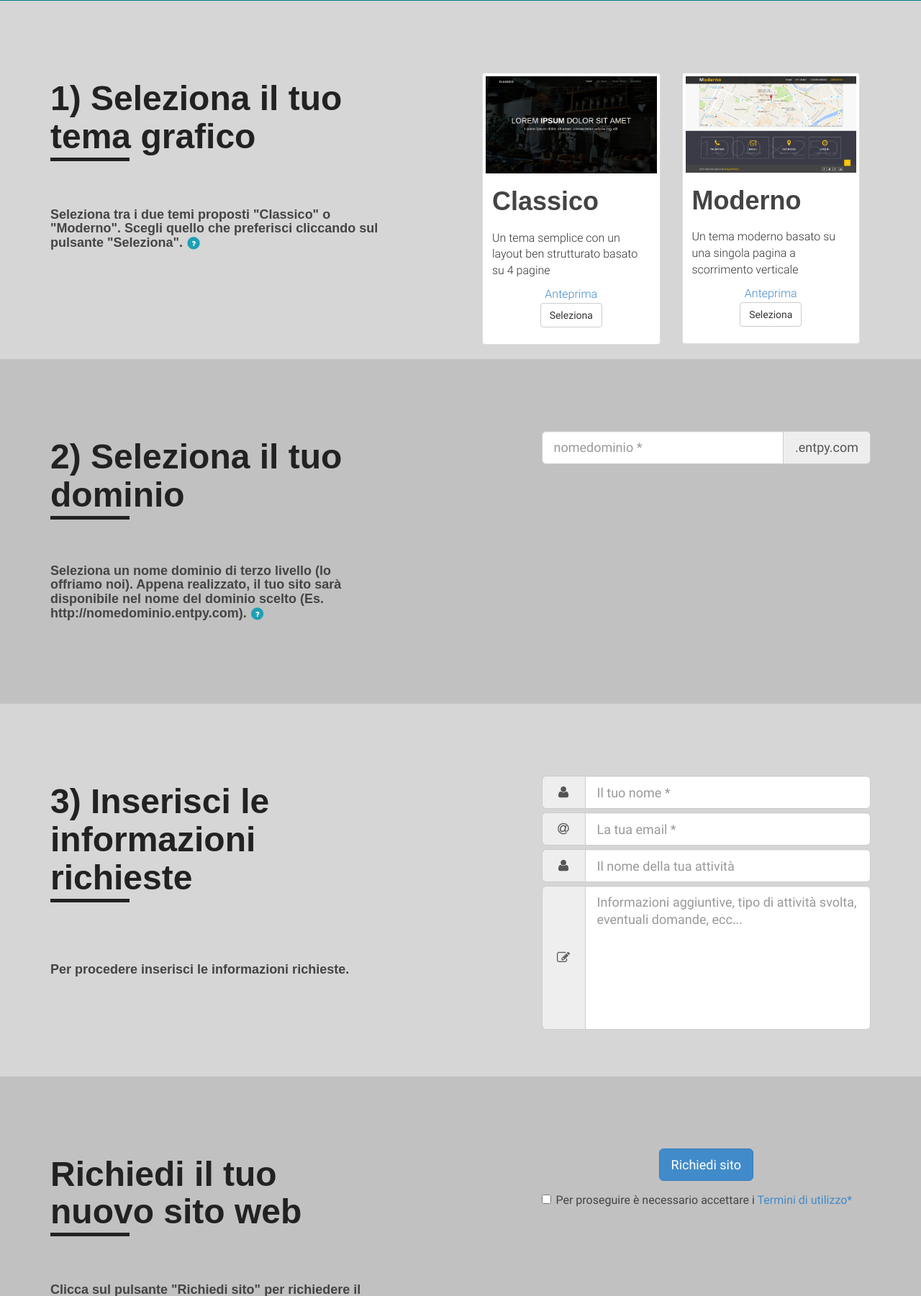
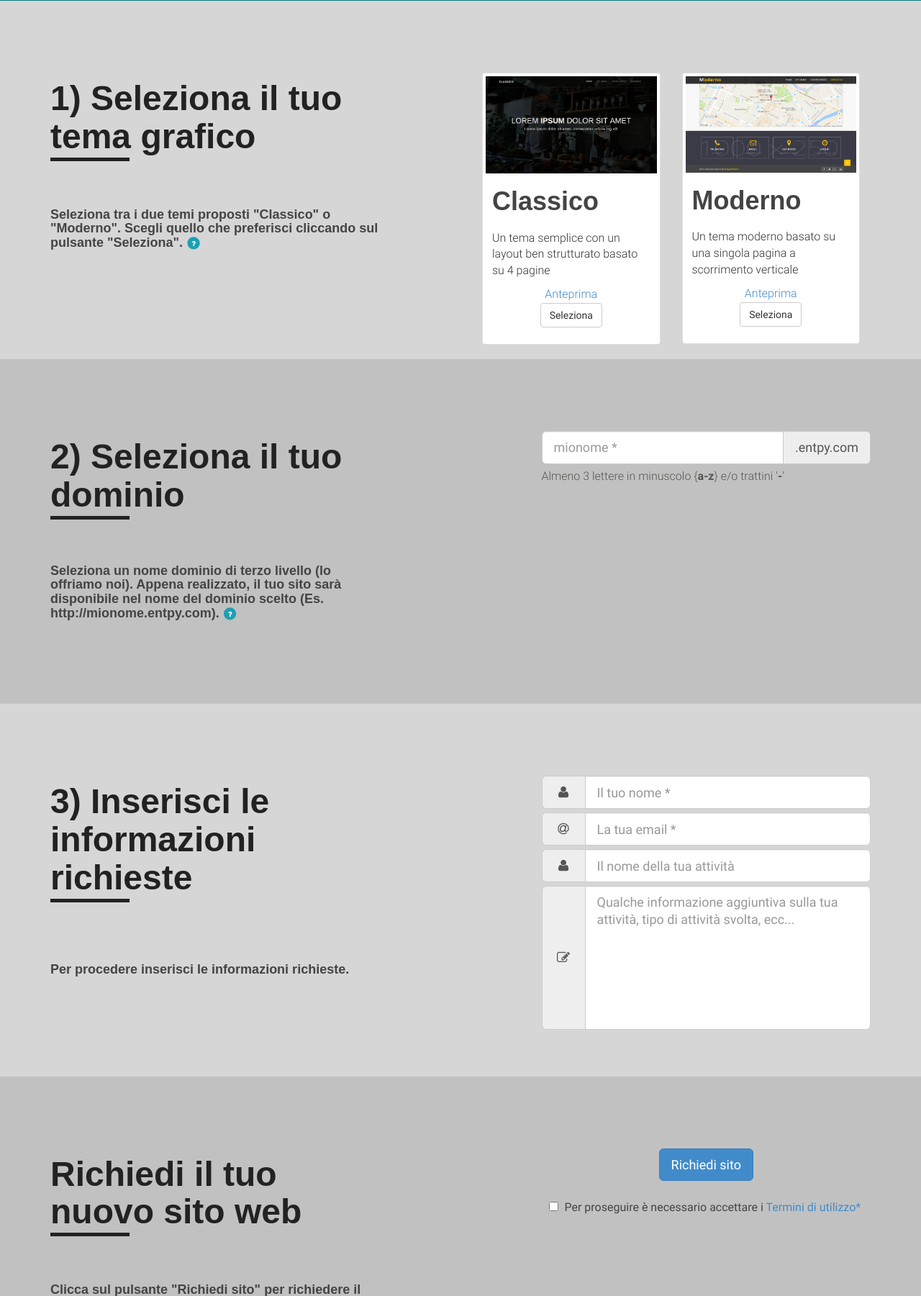
Before and after one commit to entpy/entpy_v2, a Django app: template entpy_v2/website/templates/website/l/www_landing1.html in a window 1280 px wide. Shown: the part 2160-3961 px from the top of the page at 72% size. Run offline with Django 3.2, Linux system fonts and the light colour scheme; the template is opened without the code that fills it, so the values that code supplies are empty; some web fonts are replaced.

Commit message:
working on landing page

```diff
--- a/entpy_v2/website/templates/website/l/www_landing1.html
+++ b/entpy_v2/website/templates/website/l/www_landing1.html
@@ -42,6 +42,20 @@
 
 		/* stile della modal errori form */
 		.error_span i { margin-right: 5px; color: red; }
+		.checkbox input[type="checkbox"], .checkbox-inline input[type="checkbox"], .radio input[type="radio"], .radio-inline input[type="radio"] { float: none;  margin-left: 0px; margin-right: 5px; }
+		.term_of_use_container { padding: 10px; }
+		.input_error_class { background-color: #FF9B9B; }
+		.input_success_class { background-color: #C3FF87; }
+		.has-error .input-group-addon { background-color: #FF9B9B; }
+		.text-muted { color: #555753; }
+
+		@media (max-width: 991px) {
+			/*.more-features > div, .more-features > div > div { display: inline-block; width: 100%; }*/
+			.more-features > div { display: table; width: 100%; }
+			.more-features > div > div { display: table-cell; width: 50%; }
+			.thumbnail a.btn { margin-top: 10px; }
+			.features-single > .features-cont { width: 100%; }
+		}
 	</style>
 	<!-- About Area Start -->
 	<section class="about-main">
@@ -82,7 +96,7 @@
 						<div class="features-single clearfix animated" data-animation="fadeInUp" data-animation-delay="400">
 							<div class="features-icon"><i class="fa fa-link"></i></div>
 							<div class="features-cont">
-								<h6>Un nome dominio di terzo livello (Es: tuosito.entpy.com)</h6>
+								<h6>Un nome dominio di terzo livello<br />(Es: mionome.entpy.com)</h6>
 							</div>
 						</div>
 						<!-- End: Features 02 -->
@@ -204,7 +218,7 @@
 					<!-- Start: Right Container -->
 					<div class="col-md-offset-1 col-md-6">
 						<div class="col-md-6">
-							<div class="thumbnail">
+							<div class="thumbnail temeSelectContainerAction">
 								<img class="zoomImgAction" src="{% static "website/img/classic_example.png" %}" alt="Classico">
 								<div class="caption">
 									<h3>Classico</h3>
@@ -220,7 +234,7 @@
 							</div>
 						</div>
 						<div class="col-md-6">
-							<div class="thumbnail">
+							<div class="thumbnail temeSelectContainerAction">
 								<img class="zoomImgAction" src="{% static "website/img/modern_example.png" %}" alt="Moderno">
 								<div class="caption">
 									<h3>Moderno</h3>
@@ -252,7 +266,7 @@
 							<!-- Start: Features 01 -->
 							<div class="features-single clearfix animated" data-animation="fadeInUp" data-animation-delay="200">
 								<div class="features-cont">
-									<h6>Seleziona un nome dominio di terzo livello (lo offriamo noi). Appena realizzato, il tuo sito sarà disponibile nel nome del dominio scelto (Es. http://nomedominio.entpy.com).&nbsp;<span title="" data-placement="top" data-toggle="tooltip" class="fa-stack fa-lg tooltip_question_point" data-original-title="E' importante inserire un nome che sia riconducibile facilmente alla tua attività."><i class="fa fa-circle fa-stack-2x"></i><i class="fa fa-question fa-stack-1x fa-inverse"></i></span></h6>
+									<h6>Seleziona un nome dominio di terzo livello (lo offriamo noi). Appena realizzato, il tuo sito sarà disponibile nel nome del dominio scelto (Es. http://mionome.entpy.com).&nbsp;<span title="" data-placement="top" data-toggle="tooltip" class="fa-stack fa-lg tooltip_question_point" data-original-title="E' importante inserire un nome che sia riconducibile facilmente alla tua attività."><i class="fa fa-circle fa-stack-2x"></i><i class="fa fa-question fa-stack-1x fa-inverse"></i></span></h6>
 								</div>
 							</div>
 							<!-- End: Features 01 -->
@@ -263,9 +277,10 @@
 					<!-- Start: Right Container -->
 					<div class="col-md-offset-2 col-md-5">
 						<div class="input-group input-group-lg">
-							<input name="domain_name" type="text" class="form-control validatorInputDomain" placeholder="nomedominio *" aria-describedby="sizing-addon1" required>
+							<input name="domain_name" type="text" class="form-control validatorInputDomain" placeholder="mionome *" aria-describedby="sizing-addon1" required>
 							<span class="input-group-addon">.entpy.com</span>
 						</div>
+						<p class="text-muted">Almeno 3 lettere in minuscolo {<b>a-z</b>} e/o trattini '<b>-</b>'</p>
 					</div>
 					<!-- End: Right Container -->
 				</div>
@@ -306,12 +321,12 @@
 						<!-- nome attività -->
 						<div class="input-group input-group-lg">
 							<span class="input-group-addon"><i class="fa fa-user" aria-hidden="true"></i></span>
-							<input name="business_name" type="text" class="form-control" placeholder="Il nome della tua attività" aria-describedby="basic-addon1">
+							<input name="business_name" type="text" class="form-control validatorInputBusinessName" placeholder="Il nome della tua attività" aria-describedby="basic-addon1" required>
 						</div>
 						<!-- informazioni aggiuntive -->
 						<div class="input-group input-group-lg">
 							<span class="input-group-addon"><i class="fa fa-edit" aria-hidden="true"></i></span>
-							<textarea name="business_info" class="form-control textarea_big" placeholder="Informazioni aggiuntive, tipo di attività svolta, eventuali domande, ecc..." aria-describedby="basic-addon1"></textarea>
+							<textarea name="business_info" class="form-control textarea_big validatorInputBusionessInfo" placeholder="Qualche informazione aggiuntiva sulla tua attività, tipo di attività svolta, ecc..." aria-describedby="basic-addon1" required></textarea>
 						</div>
 					</div>
 					<!-- End: Right Container -->
@@ -345,9 +360,9 @@
 								<button type="submit" class="btn btn-primary btn-lg btnFormSubmitAction">Richiedi sito</button>
 							</div>
 						</div>
-						<div class="checkbox">
+						<div class="checkbox term_of_use_container termOfUseContainerAction">
 							<label class="tersm_of_user_label">
-								<input type="checkbox" class="validatorInputTerms" name="terms_of_use" value="1" required> Per proseguire è necessario accettare i <a href="#" class="termsOfUserModalAction">Termini di utilizzo*</a>
+								<input type="checkbox" class="validatorInputTerms" name="terms_of_use" value="1"> Per proseguire è necessario accettare i <a href="#" class="termsOfUserModalAction">Termini di utilizzo*</a>
 							</label>
 						</div>
 					</div>
@@ -386,6 +401,16 @@
 				$(".themeNameAction").val(themeName);
 			}
 
+			// TODO
+			// rimuovo la classe di errore se presente
+			$(".temeSelectContainerAction").removeClass("input_error_class");
+
+			// TODO
+			// rimuovo la classe al tema selezionato
+			$(".temeSelectContainerAction").removeClass("input_success_class");
+			// aggiungo la classe al tema selezionato
+			$(this).parents(".temeSelectContainerAction").addClass("input_success_class");
+
 			return false;
 		});
 
@@ -397,6 +422,50 @@
 		$(document).on("click", ".termsOfUserModalAction", function(){
 			// mostro modal con i termini di utilizzo
 			show_terms_modal();
+
+			return false;
+		});
+
+		// check terms of use checkbox
+		$(document).on("change", ".validatorInputTerms", function(){
+			if ($(".validatorInputTerms").is(":checked")) {
+				// rimuovo eventuale classe di errore
+				$(".validatorInputTerms").parent(".input-group").removeClass("has-error");
+				$(".termOfUseContainerAction").removeClass("input_error_class");
+			}
+
+			return false;
+		});
+
+		// validazione del nome dominio
+		$(document).on("change keyup", ".validatorInputDomain", function(){
+			if (check_valid_domain_name($(this).val())) {
+				// rimuovo eventuale classe di errore
+				$(this).parent(".input-group").removeClass("has-error");
+			} else {
+				// aggiungo classe di errore
+				$(this).parent(".input-group").addClass("has-error");
+			}
+
+			return false;
+		});
+
+		// tolgo le classi di errore se compilo le input richieste
+		$(document).on("change keyup", ".validatorInputName, .validatorInputBusinessName, .validatorInputBusionessInfo", function(){
+			if ($(this).val()) {
+				// rimuovo eventuale classe di errore
+				$(this).parent(".input-group").removeClass("has-error");
+			}
+
+			return false;
+		});
+
+		// validazione della mail
+		$(document).on("change keyup", ".validatorInputEmail", function(){
+			if (check_valid_email($(this).val())) {
+				// rimuovo eventuale classe di errore
+				$(this).parent(".input-group").removeClass("has-error");
+			}
 
 			return false;
 		});
@@ -451,10 +520,14 @@
 		$(".validatorInputName").parent(".input-group").removeClass("has-error");
 		$(".validatorInputEmail").parent(".input-group").removeClass("has-error");
 		$(".validatorInputDomain").parent(".input-group").removeClass("has-error");
+		$(".termOfUseContainerAction").removeClass("input_error_class");
 
 		// tema selezionato
 		if (!$(".selectedThemeModern").html() && !$(".selectedThemeClassic").html()) {
-			// alert("Seleziona un tema");
+			// TODO
+			// evidenzio in rossi i blocchi della selezione dei due temi
+			$(".temeSelectContainerAction").addClass("input_error_class");
+
 			errorMsg += '<span class="error_span"><i class="fa fa-hand-o-right" aria-hidden="true"></i>Seleziona il tema da utilizzare</span><br />';
 			returnVar = false;
 		}
@@ -463,15 +536,21 @@
 		// dominio inserito
 		if (!$(".validatorInputDomain").val()) {
 			$(".validatorInputDomain").parent(".input-group").addClass("has-error");
-			// alert("Inserisci il dominio da utilizzare");
 			errorMsg += '<span class="error_span"><i class="fa fa-hand-o-right" aria-hidden="true"></i>Inserisci il dominio da utilizzare</span><br />';
 			returnVar = false;
+		} else {
+			// il dominio è stato inserito, controllo che sia valido
+			if (!check_valid_domain_name($(".validatorInputDomain").val())) {
+				// nome dominio non valido
+				$(".validatorInputDomain").parent(".input-group").addClass("has-error");
+				errorMsg += '<span class="error_span"><i class="fa fa-hand-o-right" aria-hidden="true"></i>Inserisci un nome dominio valido: almeno 3 lettere in minuscolo {a-z} e/o trattini '-'</span><br />';
+				returnVar = false;
+			}
 		}
 
 		// nome inserito
 		if (!$(".validatorInputName").val()) {
 			$(".validatorInputName").parent(".input-group").addClass("has-error");
-			// alert("Inserisci il tuo nome");
 			errorMsg += '<span class="error_span"><i class="fa fa-hand-o-right" aria-hidden="true"></i>Inserisci il tuo nome</span><br />';
 			returnVar = false;
 		}
@@ -479,23 +558,40 @@
 		// email inserita
 		if (!$(".validatorInputEmail").val()) {
 			$(".validatorInputEmail").parent(".input-group").addClass("has-error");
-			// alert("Inserisci la tua email");
 			errorMsg += '<span class="error_span"><i class="fa fa-hand-o-right" aria-hidden="true"></i>Inserisci la tua email (valida)</span><br />';
 			returnVar = false;
 		} else {
 			// la mail è inserita, faccio un controllo per verificare che sia valida
-			if (!(/^[^@]+@[^.]+\.[^.]+$/.test($(".validatorInputEmail").val()))) {
+			if (!check_valid_email($(".validatorInputEmail").val())) {
 				// mail inserita non valida
+				$(".validatorInputEmail").parent(".input-group").addClass("has-error");
 				errorMsg += '<span class="error_span"><i class="fa fa-hand-o-right" aria-hidden="true"></i>Inserisci una email valida</span><br />';
 				returnVar = false;
 			}
 		}
 
+		// business name inserito
+		if (!$(".validatorInputBusinessName").val()) {
+			$(".validatorInputBusinessName").parent(".input-group").addClass("has-error");
+			errorMsg += '<span class="error_span"><i class="fa fa-hand-o-right" aria-hidden="true"></i>Inserisci il nome della tua attività</span><br />';
+			returnVar = false;
+		}
+
+
+		// informazioni extra dell'attività inserite
+		// business info inserite
+		if (!$(".validatorInputBusionessInfo").val()) {
+			$(".validatorInputBusionessInfo").parent(".input-group").addClass("has-error");
+			errorMsg += '<span class="error_span"><i class="fa fa-hand-o-right" aria-hidden="true"></i>Inserisci qualche informazione sulla tua attività</span><br />';
+			returnVar = false;
+		}
+
 		// accettazione dei termini d'uso
 		if (!$(".validatorInputTerms").is(":checked")) {
 			$(".validatorInputTerms").parent(".input-group").addClass("has-error");
-			// alert("Inserisci la tua email");
 			errorMsg += '<span class="error_span"><i class="fa fa-hand-o-right" aria-hidden="true"></i>Accetta i Termini di Utilizzo (vai a fondo pagina per leggerli)</span><br />';
+			// aggiunta classe di errore
+			$(".termOfUseContainerAction").addClass("input_error_class");
 			returnVar = false;
 		}
 
@@ -513,5 +609,27 @@
 
 		return returnVar;
 	}
+
+	// funzione per controllare che la mail inserita sia valida
+	function check_valid_email(inputEmail) {
+		var returnVar = false;
+
+		if (inputEmail && (/^[^@]+@[^.]+\.[^.]+$/.test(inputEmail))) {
+			returnVar = true;
+		}
+
+		return returnVar;
+	}
+
+	// funzione per controllare che il dominio sia valido
+	function check_valid_domain_name(inputDomain) {
+		var returnVar = false;
+
+		if (inputDomain && (/^[a-z\-]{3,}$/.test(inputDomain))) {
+			returnVar = true;
+		}
+
+		return returnVar;
+	}
 </script>
 {% endblock extra_js %}
```
